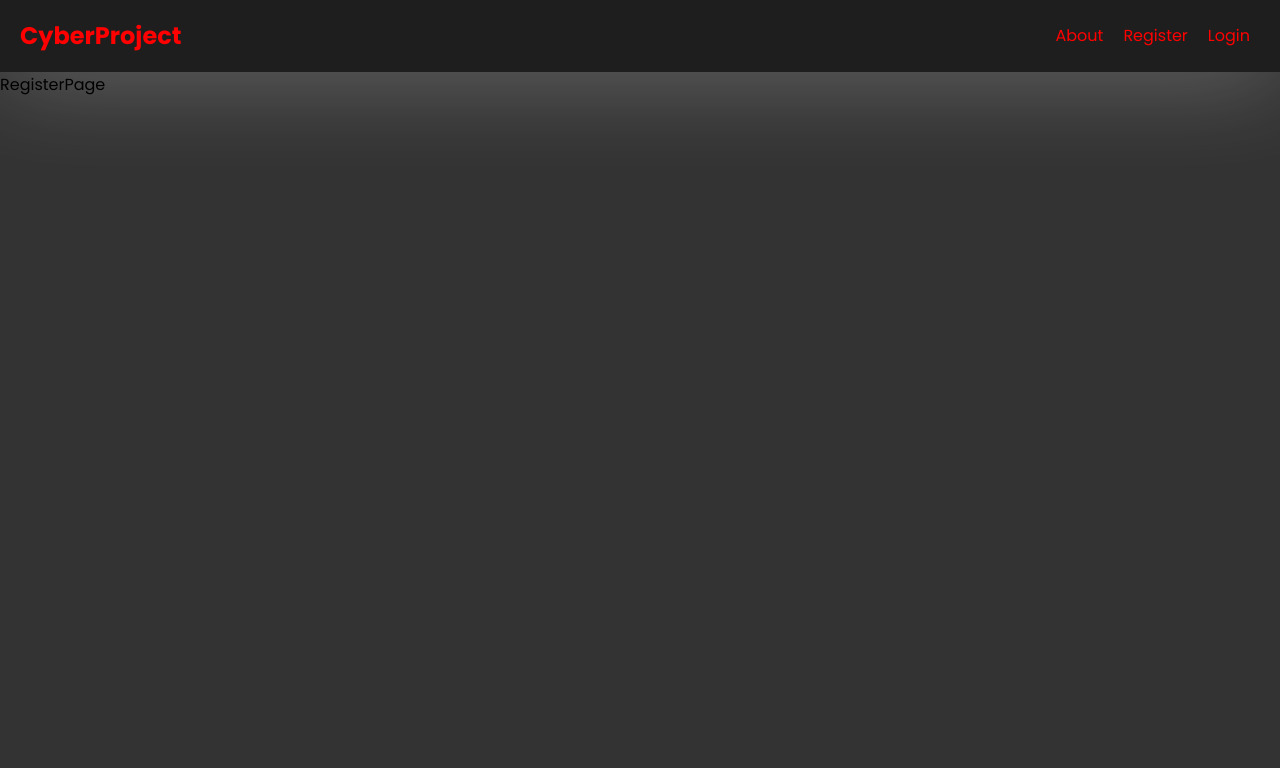
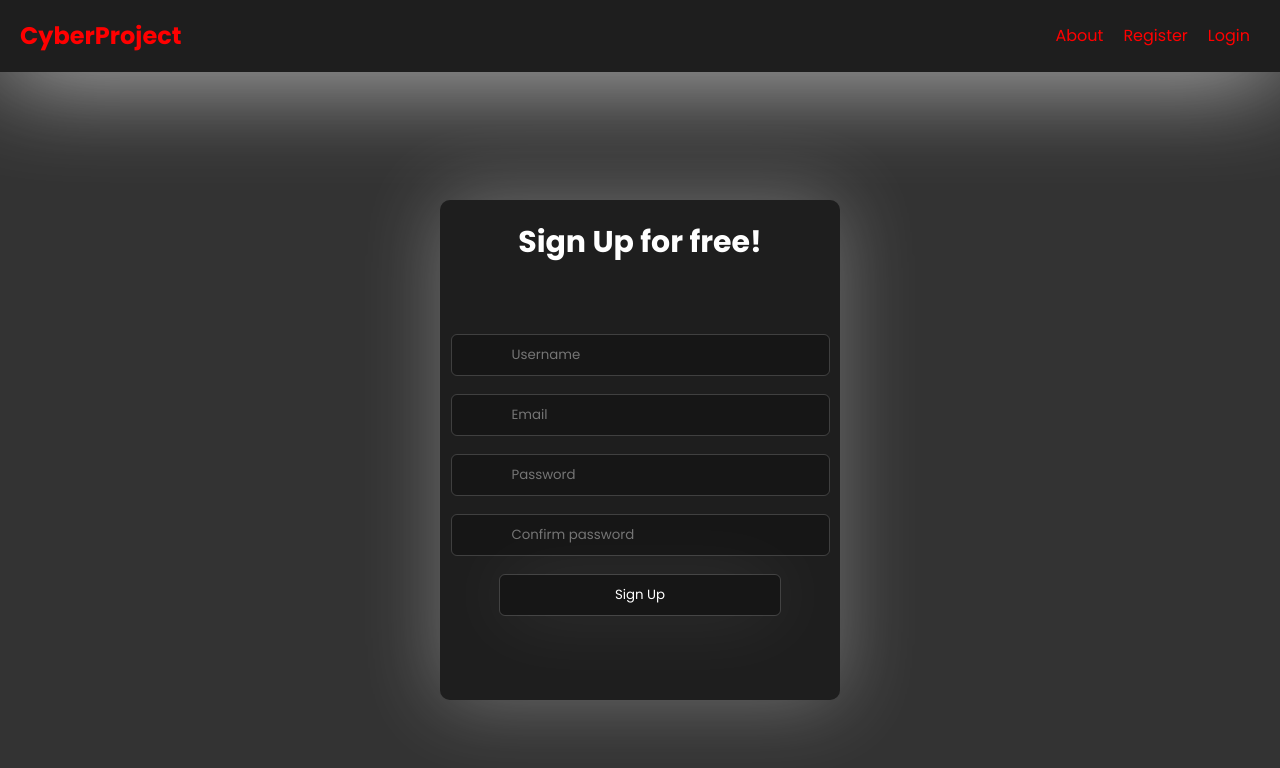
Before and after one commit to JonathanYesh279/cyber-project, a React (Create React App) app: page /register in a window 1280 px wide. Shown: the top 768 px of the page. Built offline with nearby package versions, Linux system fonts and the light colour scheme.

Commit message:
authentication

```diff
--- a/package.json
+++ b/package.json
@@ -3,12 +3,14 @@
   "version": "0.1.0",
   "private": true,
   "dependencies": {
+    "@babel/plugin-proposal-private-property-in-object": "^7.16.0",
     "@testing-library/jest-dom": "^5.17.0",
     "@testing-library/react": "^13.4.0",
     "@testing-library/user-event": "^13.5.0",
-    "@babel/plugin-proposal-private-property-in-object": "^7.16.0",
+    "firebase": "^10.8.1",
     "react": "^18.2.0",
     "react-dom": "^18.2.0",
+    "react-icons": "^5.0.1",
     "react-router-dom": "^6.22.2",
     "react-scripts": "5.0.1",
     "web-vitals": "^2.1.4"
--- a/src/App.js
+++ b/src/App.js
@@ -3,9 +3,9 @@ import { BrowserRouter as Router, Route, Routes } from 'react-router-dom';
 import Navbar from './components/Navbar';
 import HomePage from './components/HomePage';
 import AboutPage from './components/AboutPage';
-import RegisterPage from './components/RegisterPage';
 import LoginPage from './components/LoginPage';
 import Dashboard from './components/Dashboard';
+import RegisterPage from './components/RegisterPage';
 
 
 
@@ -17,8 +17,8 @@ function App() {
         <Routes>
           <Route path='/' element={<HomePage />} />
           <Route path='/about' exact element={<AboutPage />} />
-          <Route path='/register' exact element={<RegisterPage />} />
           <Route path='/login' exact element={<LoginPage />} />
+          <Route path='register' exact element={<RegisterPage />} />
           <Route path='/dashboard' exact element={<Dashboard />} />
         </Routes>
       </div>
--- a/src/components/LoginPage.jsx
+++ b/src/components/LoginPage.jsx
@@ -1,12 +1,19 @@
-import React from 'react'
-import { Link } from 'react-router-dom';
+import ButtonRegister from './shared/ButtonRegister';
+import { signInWithGoogle, signInWithGitHub, signInWithFacebook } from '../firebase';
+
+
 
 function LoginPage() {
   return (
-    <div>
-      Login
+    <div className='login-container'>
+      <h1>Sign-In</h1>
+      <div className='login-buttons'>
+        <ButtonRegister provider='Google' onClick={signInWithGoogle} />
+        <ButtonRegister provider='GitHub' onClick={signInWithGitHub} />
+        <ButtonRegister provider='Facebook' onClick={signInWithFacebook} />
+      </div>
     </div>
-  )
+  );
 }
 
-export default LoginPage
+export default LoginPage;
--- a/src/components/RegisterPage.jsx
+++ b/src/components/RegisterPage.jsx
@@ -1,12 +1,72 @@
 import React from 'react'
+import { useState } from 'react';
 
 
 function RegisterPage() {
+  const [username, setUsername] = useState('');
+  const [email, setEmail] = useState('');
+  const [password, setPassword] = useState('');
+  const [confirmPassword, setConfirmPassword] = useState('');
+
+  const handleSubmit = (e) => {
+    e.preventDefault();
+    if (password !== confirmPassword) {
+      alert('Passwords do not match');
+      return;
+    }
+
+    console.log('Form submitted:', { username, email, password });
+  };
+
   return (
-    <div>
-      RegisterPage
+    <div className='login-container'>
+      <h2>Sign Up for free!</h2>
+      <form onSubmit={handleSubmit}>
+        <div>
+          <input
+            className='sign-up-inputs'
+            type='text'
+            id='username'
+            value={username}
+            placeholder='Username'
+            onChange={(e) => setUsername(e.target.value)}
+            required
+          />
+
+          <input
+            className='sign-up-inputs'
+            type='text'
+            id='email'
+            value={email}
+            placeholder='Email'
+            onChange={(e) => setEmail(e.target.value)}
+            required
+          />
+
+          <input
+            className='sign-up-inputs'
+            type='text'
+            id='password'
+            value={password}
+            placeholder='Password'
+            onChange={(e) => setPassword(e.target.value)}
+            required
+          />
+
+          <input
+            className='sign-up-inputs'
+            type='text'
+            id='confirmPassword'
+            value={confirmPassword}
+            placeholder='Confirm password'
+            onChange={(e) => setConfirmPassword(e.target.value)}
+            required
+          />
+        </div>
+      </form>
+      <button className='btn-sign-up'>Sign Up</button>
     </div>
-  )
+  );
 }
 
 export default RegisterPage
--- /dev/null
+++ b/src/components/shared/ButtonRegister.jsx
@@ -0,0 +1,23 @@
+import { FcGoogle } from 'react-icons/fc';
+import { FaGithub, FaGoogle } from 'react-icons/fa';
+import { FaFacebook } from 'react-icons/fa';
+
+function ButtonRegister({ provider, onClick }) {
+  let icon;
+
+  if (provider === 'Google') {
+    icon = <FcGoogle size={20} />;
+  } else if (provider === 'GitHub') {
+    icon = <FaGithub size={20} />
+  } else if (provider === 'Facebook') {
+    icon = <FaFacebook size={20} />
+  }
+  return (
+    <button onClick={onClick} className='login-button'>
+        {icon}
+        <p>Sign in with {provider}</p>
+    </button>
+  );
+}
+
+export default ButtonRegister;
--- /dev/null
+++ b/src/firebase.js
@@ -0,0 +1,30 @@
+import firebase from 'firebase/compat/app';
+import 'firebase/compat/auth';
+
+const firebaseConfig = {
+  apiKey: 'AIzaSyA7xRcusIl6bkR7UsCRyIUZOT2HrcM1SeE',
+  authDomain: 'cyberproject-deb69.firebaseapp.com',
+  projectId: 'cyberproject-deb69',
+  storageBucket: 'cyberproject-deb69.appspot.com',
+  messagingSenderId: '977802379713',
+  appId: '1:977802379713:web:cb3a8cc9895ed86b9b2f40',
+};
+
+firebase.initializeApp(firebaseConfig);
+
+export const auth = firebase.auth();
+export const googleProvider = new firebase.auth.GoogleAuthProvider();
+export const githubProvider = new firebase.auth.GithubAuthProvider();
+export const facebookProvider = new firebase.auth.GithubAuthProvider();
+
+export const signInWithGoogle = () => {
+  return auth.signInWithPopup(googleProvider);
+};
+
+export const signInWithGitHub = () => {
+  return auth.signInWithPopup(githubProvider);
+};
+
+export const signInWithFacebook = () => {
+  return auth.signInWithPopup(facebookProvider);
+};
--- a/src/index.css
+++ b/src/index.css
@@ -1,4 +1,5 @@
 @import url('https://fonts.googleapis.com/css2?family=Poppins:wght@400;600;700&display=swap');
+
 
 
 * {
@@ -13,6 +14,12 @@ body {
   background-color: #333;
 }
 
+.App {
+  position: relative;
+  width: 100%;
+  height: 100vh;
+}
+
 .navbar {
   display: flex;
   width: 100%;
@@ -21,7 +28,7 @@ body {
   color: #880000;
   padding: 0 20px;
   line-height: 3;
-  box-shadow: 0 0 100px rgba(255, 255, 255, 0.3);
+  box-shadow: 0 0 100px rgba(255, 255, 255, 0.8);
 }
 
 .navbar a {
@@ -130,3 +137,121 @@ body {
   margin-top: 20px;
   margin-left: 10px;
 }
+
+.register-container {
+  display:flex;
+  margin:auto;
+  justify-content: center;
+  background-color: #1119;
+  width: 50%;
+  height: 500px;
+}
+.img-register {
+  width: 20%;
+  height: 100%;
+}
+
+.register-form {
+  width: 50%;
+}
+
+.img {
+  width: 300px;
+  height: 500pxS;
+}
+
+.login-container {
+  position: absolute;
+  top: 50%;
+  left: 50%;
+  transform: translate(-50%, -50%);
+  width: 400px;
+  height: 500px;
+  background-color: #1119;
+  margin-top: 50px;
+  border-radius: 10px;
+  box-shadow: 0 0 80px rgba(255, 255, 255, 0.3);
+}
+
+.login-container h1 {
+  text-align: center;
+  margin: 30px;
+  color: #fff;
+  height: 15vh;
+}
+
+.login-buttons {
+  display: flex;
+  flex-direction: column;
+}
+
+.login-button {
+  display: flex;
+  justify-content: center;
+  margin: 10px;
+  padding: 10px 10px;
+  background-color: #111;
+  border: 1px solid transparent;
+  outline: 1px solid rgb(255, 255, 255, 0.15);
+  color: #fff;
+  cursor: pointer;
+}
+
+.login-button:hover {
+  background-color: #1119;
+}
+
+.login-button p {
+  margin-left: 10px;
+}
+
+form {
+  display: flex;
+  justify-content: center;
+  margin-top: 50px;
+}
+
+.sign-up-inputs {
+  display: flex;
+  flex-direction: column;
+  padding: 10px 60px;
+  color: #fff;
+  background-color: #1119;
+  border: 1px solid transparent;
+  outline: 1px solid rgb(255, 255, 255, 0.15);
+  border: none;
+  margin: 20px;
+  border-radius: 5px;
+}
+
+.sign-up-inputs:focus {
+  border: 1px solid red;
+  background-color: #333;
+}
+
+.btn-sign-up {
+  display: flex;
+  padding: 10px 115px;
+  margin-top: 5px;
+  margin:auto;
+  border-radius: 5px;
+  color: #fff;
+  background-color: #1119;
+  box-shadow: 0 0 80px rgba(255, 255, 255, 0.1);
+  border: 1px solid transparent;
+  outline: 1px solid rgb(255, 255, 255, 0.15);
+  border: none;
+}
+
+.btn-sign-up:hover {
+  background-color: #111;
+  border: none;
+}
+
+.login-container h2 {
+  font-size: 30px;
+  display: flex;
+  justify-content: center;
+  margin-top: 20px;
+  color: #fff;
+}
```
Also changed, not shown: src/components/Register.jsx (deleted, +0 -11 lines), src/LogoRegister.png (added), 1 other file (tests, documents, lock files or other folders).
